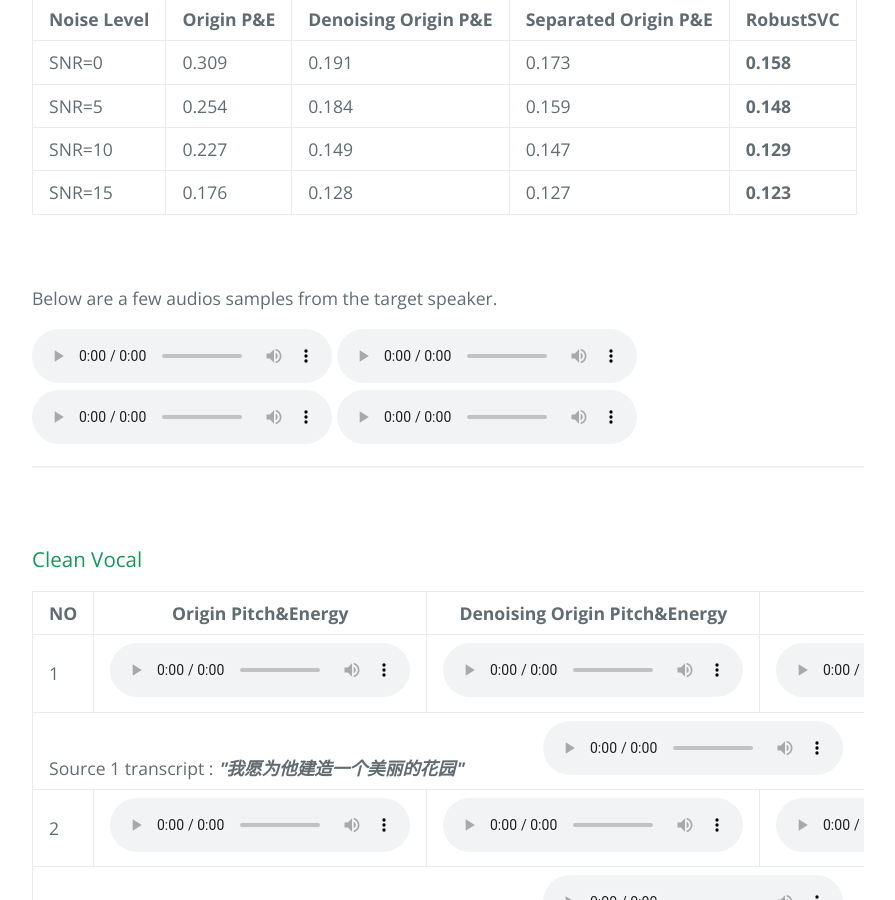
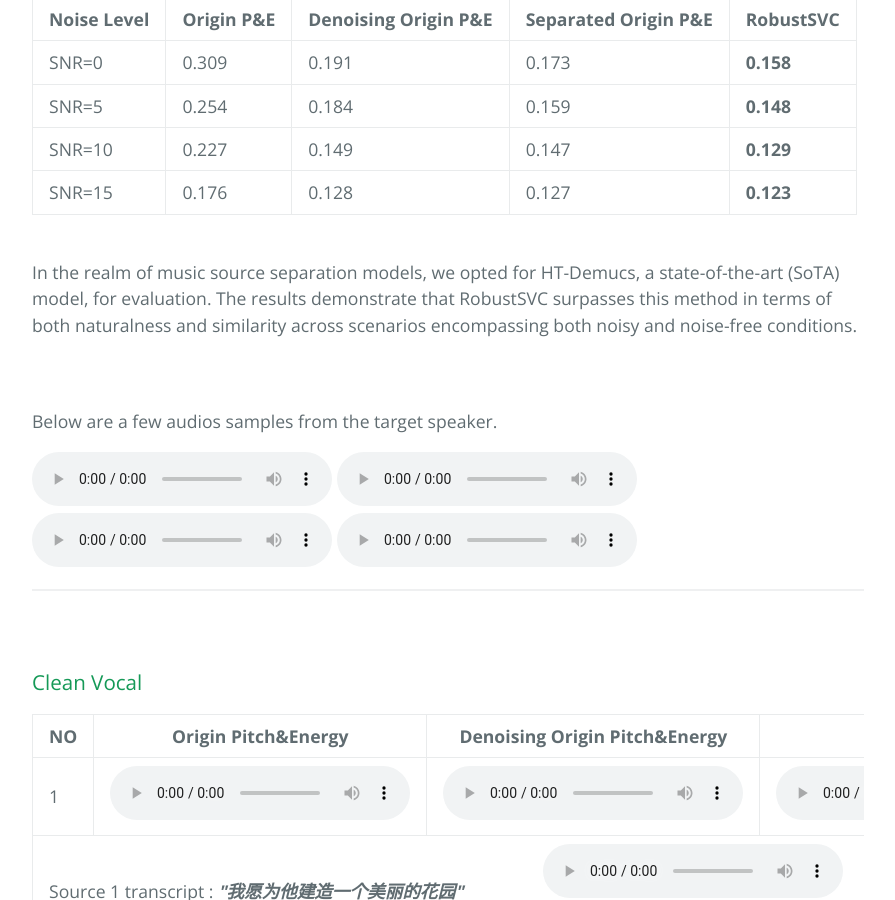
Before and after one commit to Anonymous-RobustSVC/RobustSVC, a Jekyll site: the page built from index.md, in a window 1280 px wide and 900 px high, scrolled down 2373 px. Shown: the whole window, without its empty margins (192-1087 px from the left). Built offline with Jekyll 4.4.1, drawn with Linux system fonts in a browser that asks for light colours; our own code applies the rules of GitHub Pages for plain Markdown files.

Commit message:
Add files via upload

```diff
--- a/index.md
+++ b/index.md
@@ -157,7 +157,8 @@ quality.
 		</tr>
 	</tbody>
 </table>
-
+<br>
+In the realm of music source separation models, we opted for HT-Demucs, a state-of-the-art (SoTA) model, for evaluation. The results demonstrate that RobustSVC surpasses this method in terms of both naturalness and similarity across scenarios encompassing both noisy and noise-free conditions.
 
 <br><br>
 Below are a few audios samples from the target speaker.
```
